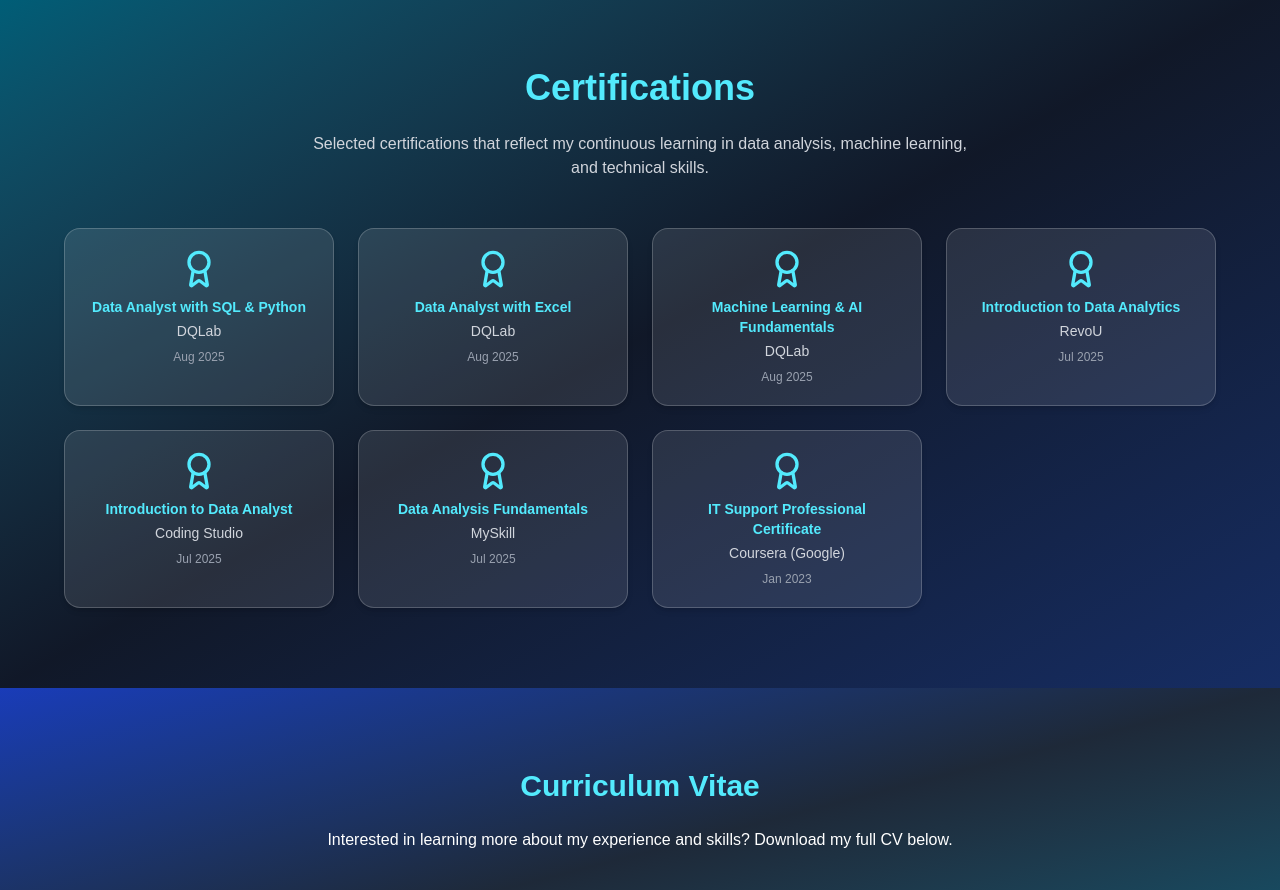
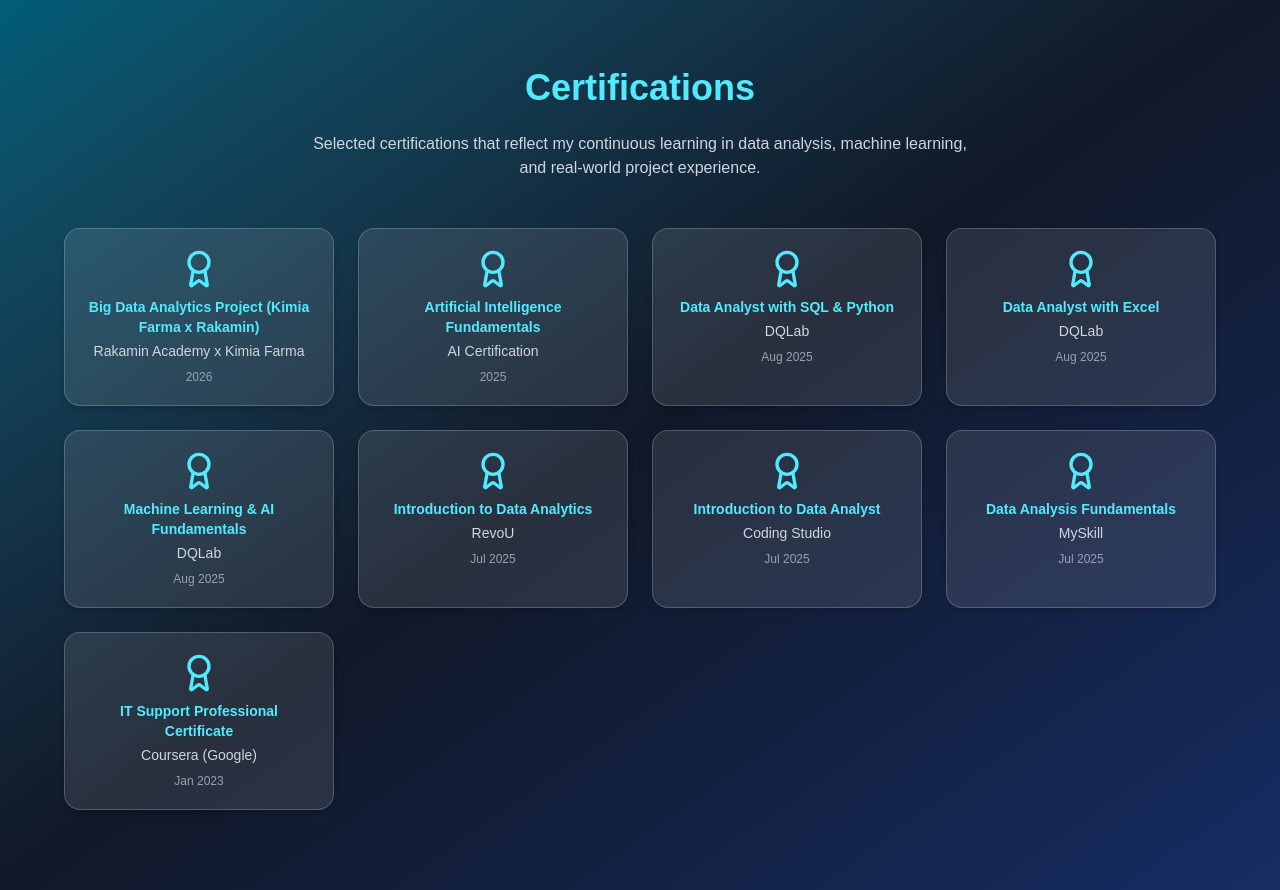
Before and after one commit to rehanasalsabilla/Portfolio-Website-About-Me, a React (Vite) app: page / in a window 1280 px wide. Shown: the part 3480-4370 px from the top of the page. Built offline with nearby package versions, Linux system fonts and the light colour scheme.

Commit message:
Certification-1

```diff
--- a/src/components/Certifications.jsx
+++ b/src/components/Certifications.jsx
@@ -3,6 +3,18 @@
 
 const Certifications = () => {
   const certificates = [
+    {
+      title: "Big Data Analytics Project (Kimia Farma x Rakamin)",
+      issuer: "Rakamin Academy x Kimia Farma",
+      date: "2026",
+      link: "https://drive.google.com/file/d/1uVlmtJjKcQyNGOiE7LQ4iLgGLhfv0Kuk/view?usp=sharing",
+    },
+    {
+      title: "Artificial Intelligence Fundamentals",
+      issuer: "AI Certification",
+      date: "2025",
+      link: "https://drive.google.com/file/d/1-p5xqDePCQnQTXC-5nvMZcOY7PeaIxOk/view?usp=sharing",
+    },
     {
       title: "Data Analyst with SQL & Python",
       issuer: "DQLab",
@@ -58,10 +70,9 @@
         </h2>
         <p className="text-gray-300 mb-12 max-w-2xl mx-auto">
           Selected certifications that reflect my continuous learning in data analysis,
-          machine learning, and technical skills.
+          machine learning, and real-world project experience.
         </p>
 
-        {/* GRID 4 KOLOM */}
         <div className="grid grid-cols-2 md:grid-cols-4 gap-6">
           {certificates.map((cert, index) => (
             <a
```
